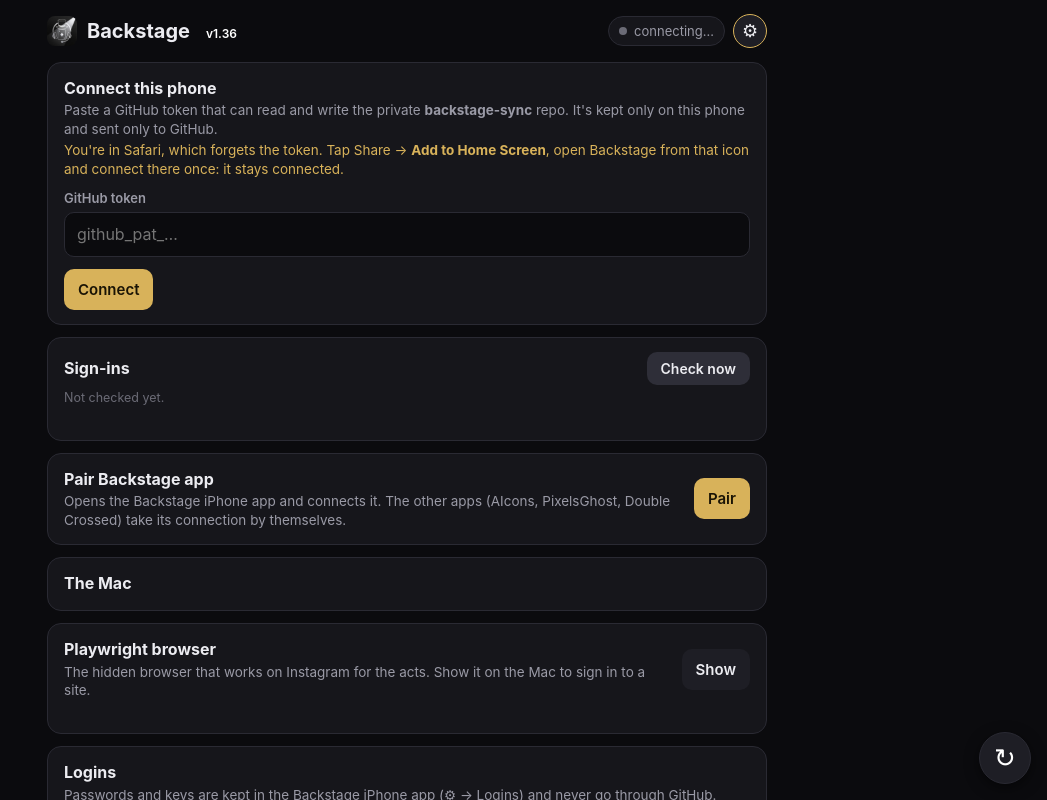
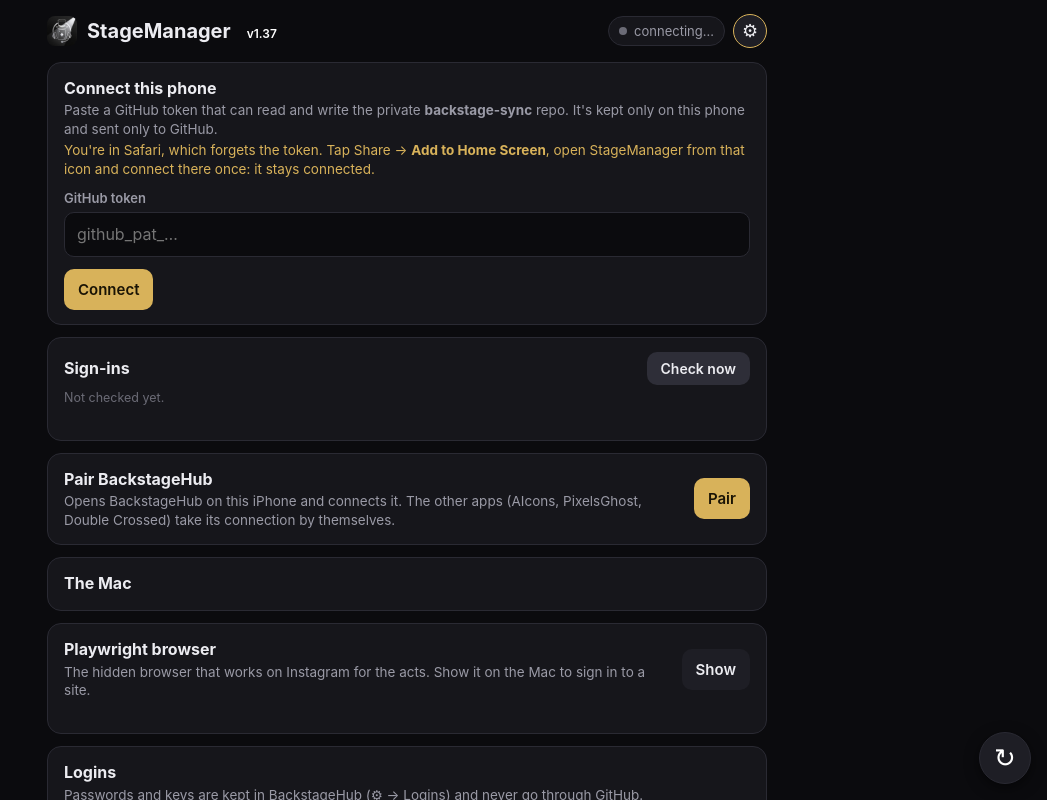
Before and after one commit to mrm0biu5/backstage-remote, a plain HTML site: page index.html in a window 1280 px wide. Both pictures are taken after a click on the button "⚙︎". Shown: the top 800 px of the page, without its empty margins (233-1280 px from the left). Drawn offline with Linux system fonts and the light colour scheme.

Commit message:
Backstage remote page

```diff
--- a/index.html
+++ b/index.html
@@ -5,9 +5,9 @@
 <meta name="viewport" content="width=device-width,initial-scale=1,viewport-fit=cover">
 <meta name="apple-mobile-web-app-capable" content="yes">
 <meta name="apple-mobile-web-app-status-bar-style" content="black-translucent">
-<meta name="apple-mobile-web-app-title" content="Backstage">
+<meta name="apple-mobile-web-app-title" content="StageManager">
 <link rel="apple-touch-icon" href="icon-180.png">
-<title>Backstage</title>
+<title>StageManager</title>
 <!--
   Backstage remote: the phone's control page, from anywhere (GitHub Pages, repo mrm0biu5/backstage-remote; source
   in MagicAppDev/backstage/remote/). It talks to the private repo mrm0biu5/backstage-sync with a GitHub token kept
@@ -111,7 +111,7 @@ details.fold{margin-top:10px;background:var(--card2);border:0;border-radius:12px
 </head>
 <body><div class="wrap">
 <header>
-  <div class="brand" id="brand"><img src="icon-180.png" alt="">Backstage<span class="ver" id="ver"></span></div>
+  <div class="brand" id="brand"><img src="icon-180.png" alt="">StageManager<span class="ver" id="ver"></span></div>
   <div class="hdr"><div class="pill"><span class="led" id="macLed"></span><span id="macTxt">connecting…</span></div>
     <button class="cog" id="cog" title="Settings" aria-label="Settings" hidden>⚙︎</button></div>
 </header>
@@ -122,7 +122,7 @@ details.fold{margin-top:10px;background:var(--card2);border:0;border-radius:12px
     <div class="about">Paste a GitHub token that can read and write the private <b>backstage-sync</b> repo. It's kept only on
       this phone and sent only to GitHub.</div>
     <div class="about" id="tokHint" hidden style="color:var(--gold,#d4a84b)">You're in Safari, which forgets the token. Tap Share →
-      <b>Add to Home Screen</b>, open Backstage from that icon and connect there once: it stays connected.</div>
+      <b>Add to Home Screen</b>, open StageManager from that icon and connect there once: it stays connected.</div>
     <label>GitHub token</label><input type="password" id="tok" autocomplete="off" placeholder="github_pat_…">
     <div class="row" style="margin-top:12px"><button class="btn gold" id="tokSave">Connect</button><span class="msg" id="tokMsg"></span></div>
   </div>
@@ -135,14 +135,14 @@ details.fold{margin-top:10px;background:var(--card2);border:0;border-radius:12px
   <div class="card"><div class="row" style="justify-content:space-between"><div class="title">Sign-ins</div>
       <button class="btn sm" id="siCheck">Check now</button></div>
     <div class="silist" id="siList"><div class="help">Not checked yet.</div></div><div class="msg" id="siMsg"></div></div>
-  <div class="card"><div class="row" style="justify-content:space-between"><div><div class="title">Pair Backstage app</div>
-      <div class="about">Opens the Backstage iPhone app and connects it. The other apps (AIcons, PixelsGhost, Double Crossed) take its connection by themselves.</div></div><button class="btn gold pairApp" data-app="backstageapp">Pair</button></div></div>
+  <div class="card"><div class="row" style="justify-content:space-between"><div><div class="title">Pair BackstageHub</div>
+      <div class="about">Opens BackstageHub on this iPhone and connects it. The other apps (AIcons, PixelsGhost, Double Crossed) take its connection by themselves.</div></div><button class="btn gold pairApp" data-app="backstageapp">Pair</button></div></div>
   <div class="card"><div class="title">The Mac</div><div class="about" id="macInfo"></div></div>
   <div class="card"><div class="row" style="justify-content:space-between"><div><div class="title">Playwright browser</div>
       <div class="about">The hidden browser that works on Instagram for the acts. Show it on the Mac to sign in to a site.</div></div>
       <button class="btn" id="browserBtn">Show</button></div><div class="msg" id="browserMsg"></div></div>
   <div class="card"><div class="title">Logins</div>
-    <div class="about">Passwords and keys are kept in the Backstage iPhone app (⚙︎ → Logins) and never go through GitHub.</div></div>
+    <div class="about">Passwords and keys are kept in BackstageHub (⚙︎ → Logins) and never go through GitHub.</div></div>
   <div class="card"><div class="title">This phone</div>
     <div class="about">Changes reach the Mac through GitHub within about 5 seconds; buttons run there within about 10.</div>
     <div class="row" style="margin-top:12px"><button class="btn" id="forget">Disconnect this phone</button></div></div>
@@ -152,7 +152,7 @@ details.fold{margin-top:10px;background:var(--card2);border:0;border-radius:12px
 <script src="studio.js"></script>
 <script>
 // (bump on every change, so the owner can tell which version the phone is showing)
-const VERSION = "1.36";
+const VERSION = "1.37";
 document.getElementById("ver").textContent = "v" + VERSION;
 const REPO = 'mrm0biu5/backstage-sync', API = `https://api.github.com/repos/${REPO}/contents/`;
 const $ = s => document.querySelector(s);
@@ -417,7 +417,7 @@ function showSignins(si) {
     : (si.needed || []).map(n => `<div class="si"><span class="led"></span><div class="txt"><div class="name">${esc(n)}</div><div class="help">not checked yet</div></div></div>`).join('');
   $('#siList').querySelectorAll('[data-signin]').forEach(b => b.onclick = async () => {
     b.disabled = true;
-    try { await backstageCmd('signin', {site: b.dataset.signin}, 'sign in from the phone'); $('#siMsg').textContent = 'Opening it in the Backstage browser on the Mac: sign in there, then Check now.'; }
+    try { await backstageCmd('signin', {site: b.dataset.signin}, 'sign in from the phone'); $('#siMsg').textContent = 'Opening it in the StageManager browser on the Mac: sign in there, then Check now.'; }
     catch (e) { b.disabled = false; alert(e.message); }
   });
 }
```
